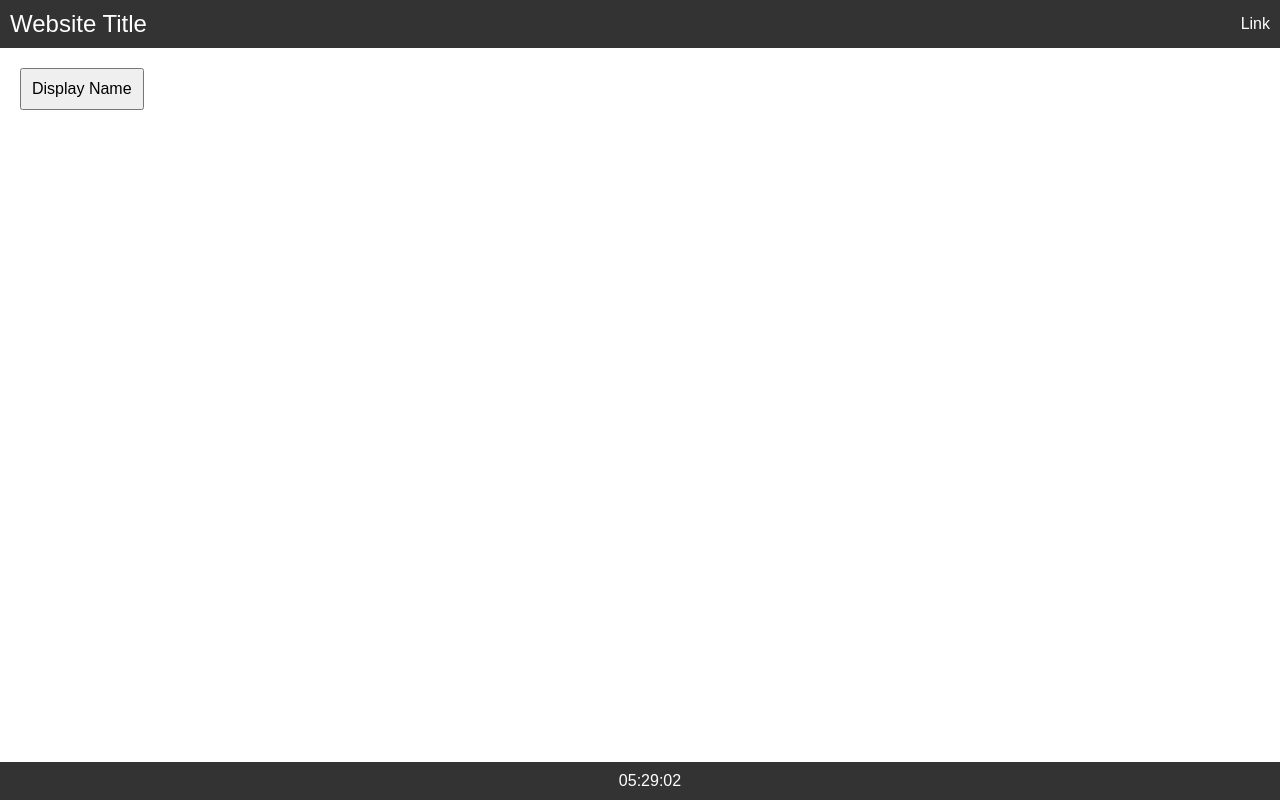
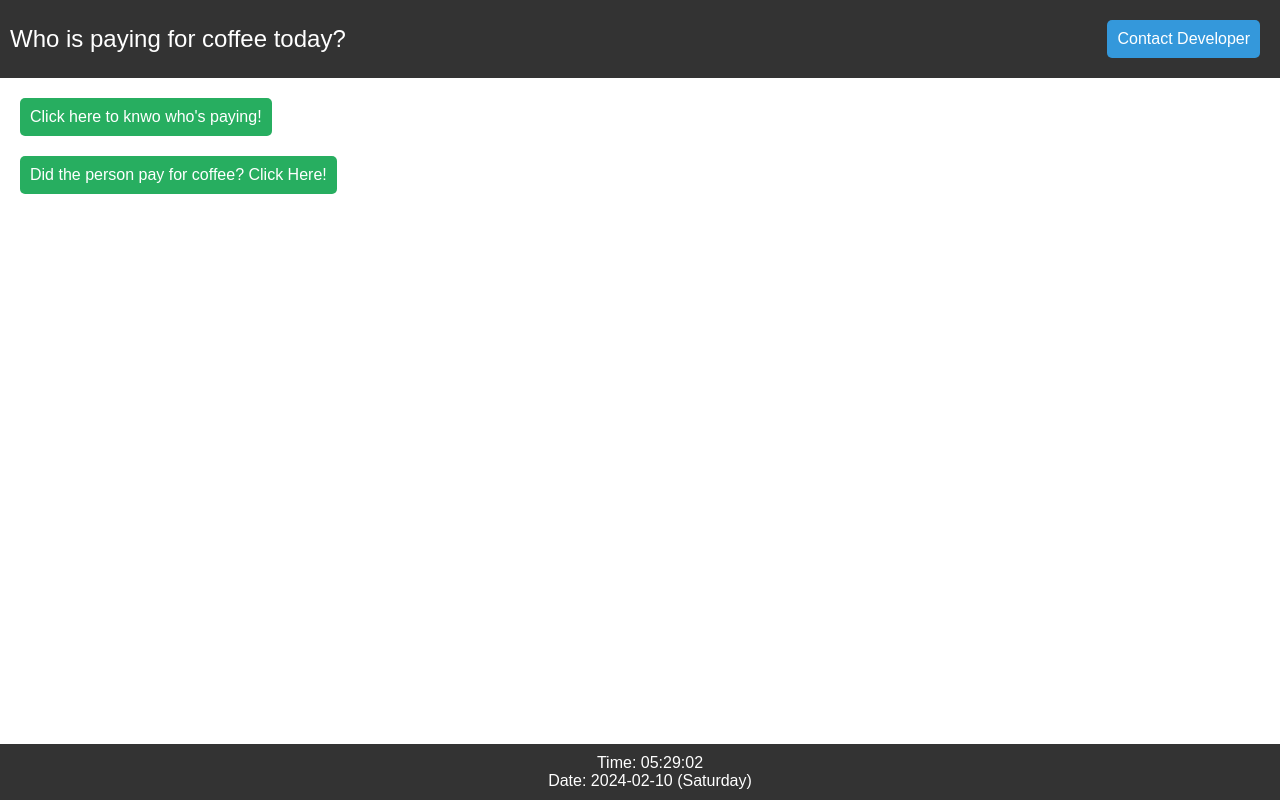
Before and after one commit to nilcoder09/Bertram-Capital-coding-challenge, a plain HTML site: page index.html in a window 1280 px wide. Drawn offline with Linux system fonts and the light colour scheme.

Commit message:
updates on buttons

```diff
--- a/index.html
+++ b/index.html
@@ -10,19 +10,21 @@
 
   <!-- Navbar -->
   <nav class="navbar">
-    <div class="title">Website Title</div>
-    <div class="navbar-link"><a href="#">Link</a></div>
+    <div class="title">Who is paying for coffee today?</div>
+    <div class="navbar-link"><a href="https://www.linkedin.com/in/nilpatel09/">Contact Developer</a></div>
   </nav>
 
   <!-- Button Section -->
   <section class="button-section">
-    <button id="displayButton">Display Name</button>
+    <button id="displayButton">Click here to knwo who's paying!</button>
     <div id="nameDisplay"></div>
+    <button id="confirmation">Did the person pay for coffee? Click Here!</button>
   </section>
 
   <!-- Footer with Live Clock -->
   <footer class="footer">
     <div id="clock"></div>
+    <div id="date"></div>
   </footer>
 
   <!-- JavaScript -->
--- a/script.js
+++ b/script.js
@@ -1,18 +1,34 @@
-// Function to display a name
-function displayName() {
-    const names = ["John", "Jane", "Doe"];
+
+  // Function to display a name (Replace this with your actual logic)
+  function displayName() {
+    if (names.length === 0) {
+      names = initialNames.slice(); // Reset the list if all names have been displayed
+    }
+
     const randomIndex = Math.floor(Math.random() * names.length);
-    return names[randomIndex];
+    const selectedName = names[randomIndex];
+    names = names.filter(name => name !== selectedName); // Remove displayed name from the list
+    return selectedName;
   }
 
-  // Function to update the clock in the footer
+  // Function to update the clock and date in the footer
   function updateClock() {
     const now = new Date();
+    const daysOfWeek = ['Sunday', 'Monday', 'Tuesday', 'Wednesday', 'Thursday', 'Friday', 'Saturday'];
+
     const hours = now.getHours().toString().padStart(2, '0');
     const minutes = now.getMinutes().toString().padStart(2, '0');
     const seconds = now.getSeconds().toString().padStart(2, '0');
     const formattedTime = `${hours}:${minutes}:${seconds}`;
-    document.getElementById('clock').innerHTML = formattedTime;
+
+    const year = now.getFullYear();
+    const month = (now.getMonth() + 1).toString().padStart(2, '0');
+    const day = now.getDate().toString().padStart(2, '0');
+    const dayOfWeek = daysOfWeek[now.getDay()];
+    const formattedDate = `${year}-${month}-${day} (${dayOfWeek})`;
+
+    document.getElementById('clock').innerHTML = `Time: ${formattedTime}`;
+    document.getElementById('date').innerHTML = `Date: ${formattedDate}`;
   }
 
   // Event listener for the display button
@@ -23,8 +39,15 @@ function displayName() {
     nameDisplay.innerHTML = `Name: ${name}`;
   });
 
-  // Update the clock every second
+  // Update the clock and date every second
   setInterval(updateClock, 1000);
 
-  // Initial clock update
+  // Initial clock and date update
   updateClock();
+
+  // Initial list of names
+  const initialNames = ["John", "Jane", "Doe"];
+  let names = initialNames.slice(); // Copy the initial list
+  var myButton = document.getElementById('confirmation');
+
+   myButton.disabled = true;
--- a/style.css
+++ b/style.css
@@ -17,10 +17,25 @@ body {
     font-size: 1.5em;
   }
 
-  .navbar-link a {
-    color: white;
+  .navbar-link {
+    display: inline-block;
+    margin: 10px;
+    padding: 10px;
+    background-color: #3498db;
+    color: #ffffff;
     text-decoration: none;
-  }
+    border-radius: 5px;
+    font-family: 'Arial', sans-serif;
+}
+
+.navbar-link a {
+    color: #ffffff;
+    text-decoration: none;
+}
+
+.navbar-link:hover {
+    background-color: #2980b9;
+}
 
   .button-section {
     padding: 20px;
@@ -40,3 +55,37 @@ body {
     bottom: 0;
     width: 100%;
   }
+
+  #displayButton {
+    display: inline-block;
+    padding: 10px;
+    background-color: #27ae60;
+    color: #ffffff;
+    border: none;
+    border-radius: 5px;
+    font-size: 16px;
+    cursor: pointer;
+    font-family: 'Arial', sans-serif;
+}
+#displayButton:hover {
+    background-color: #219c52;
+}
+
+#confirmation {
+    margin-top: 20px;
+    display: inline-block;
+    padding: 10px;
+    background-color: #27ae60;
+    color: #ffffff;
+    border: none;
+    border-radius: 5px;
+    font-size: 16px;
+    cursor: pointer;
+    font-family: 'Arial', sans-serif;
+}
+#confirmation:hover {
+    background-color: #219c52;
+}
+#confirmation:disabled{
+    cursor: not-allowed;
+}
```
